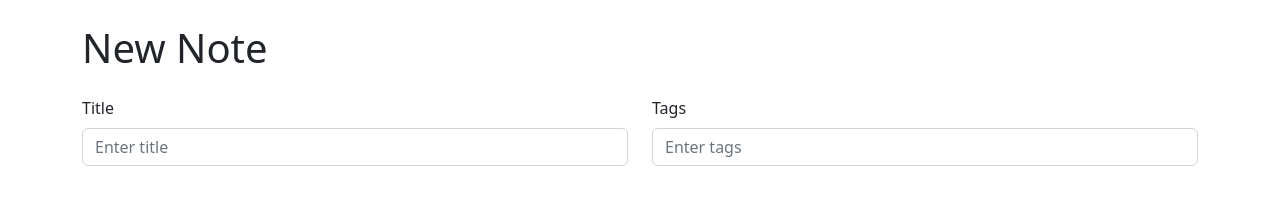
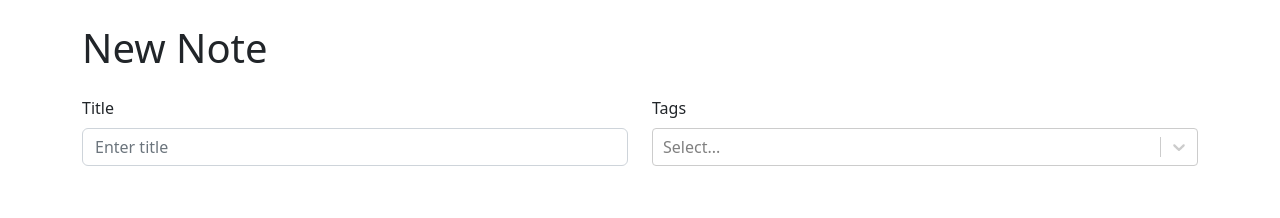
Before and after one commit to clew-bot/Note-taker-TS, a React (Vite) app: page /new in a window 1280 px wide. Shown: the top 218 px of the page. Built offline with nearby package versions, Linux system fonts and the light colour scheme.

Commit message:
fix import

```diff
--- a/src/NoteForm.tsx
+++ b/src/NoteForm.tsx
@@ -1,4 +1,5 @@
 import { Form, Stack, Row, Col } from "react-bootstrap";
+import CreateableReactSelect from "react-select/creatable"
 
 export function NoteForm() {
   return (
@@ -14,7 +15,7 @@ export function NoteForm() {
           <Col>
             <Form.Group controlId="tags">
               <Form.Label>Tags</Form.Label>
-              <Form.Control type="text" placeholder="Enter tags" required />
+              <CreateableReactSelect isMulti/>
             </Form.Group>
           </Col>
         </Row>
```
